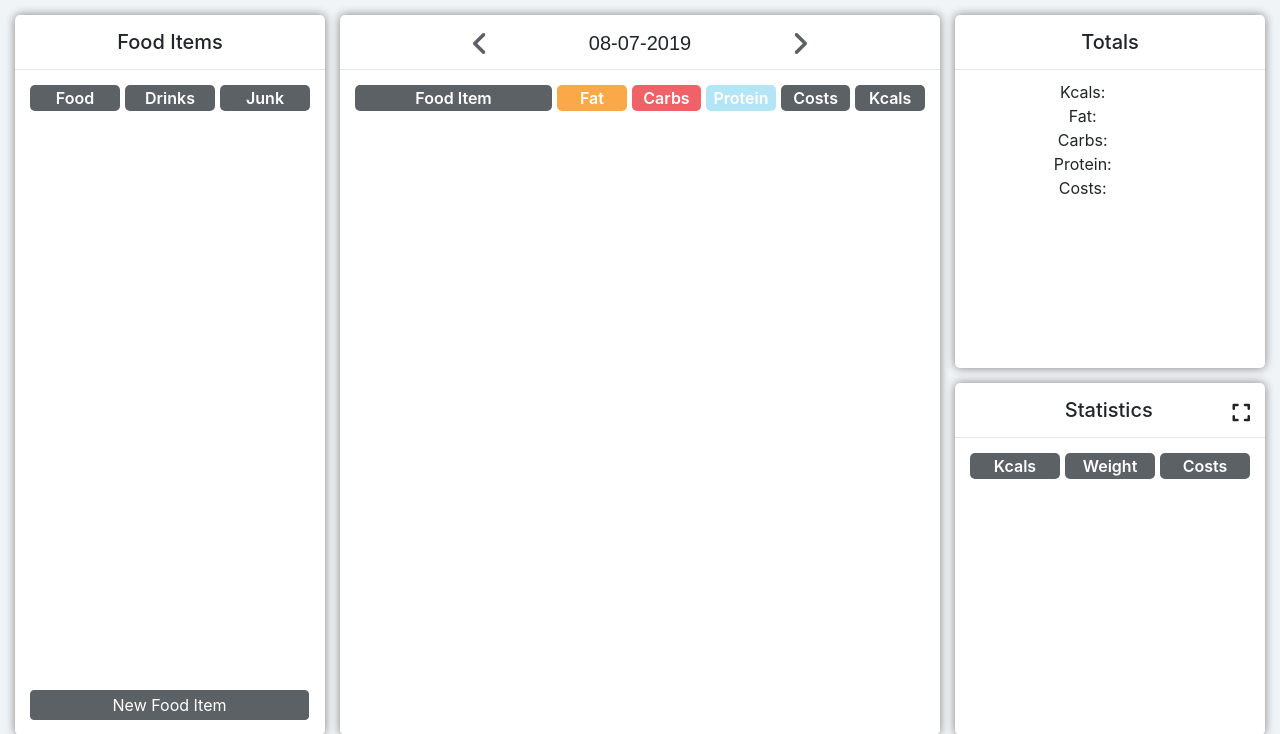
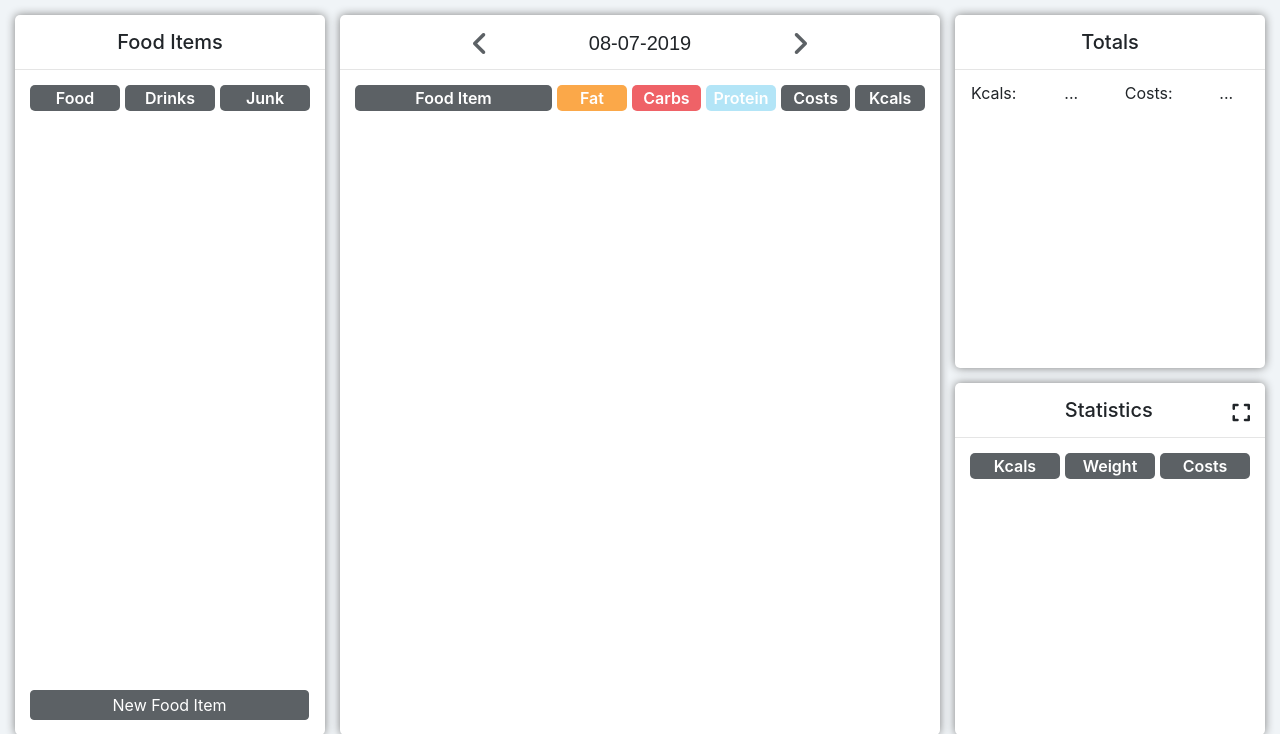
Before and after one commit to jellevanderschaaf/Diet-Tracker, a PHP site: page / in a window 1280 px wide. Shown: the part 50-784 px from the top of the page. Run offline with PHP 8.4, Linux system fonts and the light colour scheme; data that the repository does not hold is empty; some libraries are stand-ins or nearby versions; some web fonts are replaced.

Commit message:
Created a totals table.

```diff
--- a/index.php
+++ b/index.php
@@ -263,26 +263,14 @@ if (isset($_POST['create_button'])) {
             <h5 class="headerLeftRight">Totals</h5>
             <hr>
 
-            <div class="totalsContainer">
-                <div class="totalsLabels">Kcals:</div>
-                <div id="totalKcal" class="totals"></div>
-            </div>
-            <div class="totalsContainer">
-                <div class="totalsLabels">Fat:</div>
-                <div id="totalFats" class="totals"></div>
-            </div>
-            <div class="totalsContainer">
-                <div class="totalsLabels">Carbs:</div>
-                <div id="totalCarbs" class="totals"></div>
-            </div>
-            <div class="totalsContainer">
-                <div class="totalsLabels">Protein:</div>
-                <div id="totalProtein" class="totals"></div>
-            </div>
-            <div class="totalsContainer">
-                <div class="totalsLabels">Costs:</div>
-                <div id="totalCosts" class="totals"></div>
-            </div>
+            <table class="totalsTable" style="width:100%">
+  <tr>
+    <td  style='width:25%'>Kcals:</td>
+    <td  style='width:25%'>...</td>
+    <td  style='width:25%'>Costs:</td>
+    <td  style='width:25%'>...</td>
+  </tr>
+</table>
 
 
 
```
